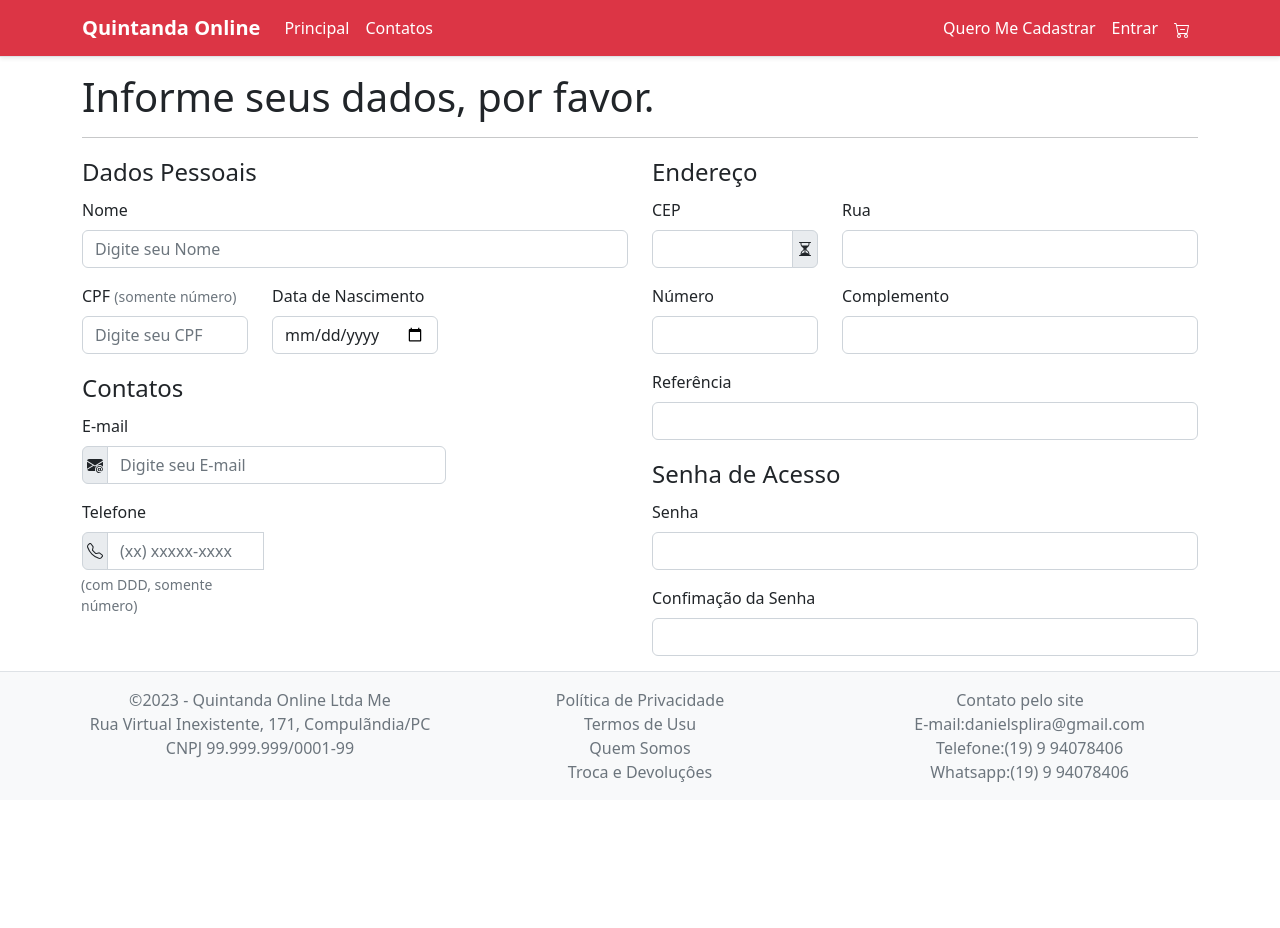
After one commit to DanielSantosLira/quitanda_php, a PHP site: page /cadastro.php in a window 1280 px wide. The commit adds this page. Run offline with PHP 8.4, Linux system fonts and the light colour scheme; some libraries are stand-ins or nearby versions.

Commit message:
problemas aparecem o bom e ter que resolver

```diff
--- /dev/null
+++ b/cadastro.php
@@ -0,0 +1,242 @@
+<!doctype html>
+<html lang="pt-br">
+
+<head>
+
+     <meta charset="utf-8">
+     <meta name="viewport" content="width=device-width, initial-scale=1">
+     <link href="https://cdn.jsdelivr.net/npm/bootstrap@5.3.0-alpha3/dist/css/bootstrap.min.css" rel="stylesheet" integrity="sha384-KK94CHFLLe+nY2dmCWGMq91rCGa5gtU4mk92HdvYe+M/SXH301p5ILy+dN9+nJOZ" crossorigin="anonymous">
+     <link rel="stylesheet" href="/node_modules/bootstrap/dist/css/bootstrap.css">
+     <link rel="shortcut icon" href="img/banana-favicon.png" type="image/x-icon">
+     <title>Quitanda Online :: Cadastro</title>
+
+
+
+
+</head>
+
+<body style="min-width:372px;">
+     <nav class="navbar navbar-expand-lg navbar-dark bg-danger border-bottom shadow-sm mb-3">
+
+          <div class="container">
+
+               <a href="#" class="navbar-brand"><strong>Quintanda Online</strong></a>
+
+               <button class="navbar-toggler" type="button" data-bs-toggle="collapse" data-bs-target=".navbar-collapse">
+
+                    <span class="navbar-toggler-icon"></span>
+
+               </button>
+
+               <div class="navbar-collapse collapse">
+
+                    <ul class="navbar-nav flex-grow-1">
+
+                         <li class="nav-item">
+                              <a href="index.php" class="nav-link text-white">Principal</a>
+                         </li>
+
+                         <li class="nav-item">
+                              <a href="contato.php" class="nav-link text-white">Contatos</a>
+                         </li>
+                    </ul>
+
+
+                    <div class="align-self-end">
+
+                         <ul class="navbar-nav">
+
+                              <li class="nav-item">
+                                   <a href="cadastro.php" class="nav-link text-white">Quero Me Cadastrar</a>
+                              </li>
+
+                              <li class="nav-item">
+                                   <a href="login.php" class="nav-link text-white">Entrar</a>
+                              </li>
+
+                              <li class="nav-item">
+                                   <a href="carrinho.php" class="nav-link text-white">
+                                        <svg xmlns="http://www.w3.org/2000/svg" width="16" height="16" fill="currentColor" class="bi bi-cart-dash text-whitgh" viewBox="0 0 16 16">
+                                             <path d="M6.5 7a.5.5 0 0 0 0 1h4a.5.5 0 0 0 0-1h-4z" />
+                                             <path d="M.5 1a.5.5 0 0 0 0 1h1.11l.401 1.607 1.498 7.985A.5.5 0 0 0 4 12h1a2 2 0 1 0 0 4 2 2 0 0 0 0-4h7a2 2 0 1 0 0 4 2 2 0 0 0 0-4h1a.5.5 0 0 0 .491-.408l1.5-8A.5.5 0 0 0 14.5 3H2.89l-.405-1.621A.5.5 0 0 0 2 1H.5zm3.915 10L3.102 4h10.796l-1.313 7h-8.17zM6 14a1 1 0 1 1-2 0 1 1 0 0 1 2 0zm7 0a1 1 0 1 1-2 0 1 1 0 0 1 2 0z" />
+                                        </svg>
+                                   </a>
+                              </li>
+                         </ul>
+                    </div>
+               </div>
+          </div>
+     </nav>
+
+
+
+     <main>
+          <div class="container">
+               <h1>Informe seus dados, por favor.</h1>
+               <hr class="mt-3">
+               <form action="">
+                    <div class="row">
+                         <div class="col-12 col-md-6">
+                              <fieldset class="row">
+                                   <legend>Dados Pessoais</legend>
+                                   <div class="mb-3">
+                                        <label for="txtNome" class="form-label">Nome</label>
+                                        <input type="text" class="form-control" id="textNome" required required placeholder="Digite seu Nome">
+                                   </div>
+                                   <div class="mb-3 col-md-6 col-xl-4">
+                                        <label for="txtCPF" class="form-label">CPF</label>
+                                        <span class="form-text">(somente número)</span>
+                                        <input type="text" class="form-control" id="textCPF" required placeholder="Digite seu CPF">
+                                   </div>
+                                   <div class="mb-3 col-md-6 col-xl-4">
+
+                                        <label for="txtNascimento" class="form-label">Data de Nascimento</label>
+                                        <input type="date" class="form-control" id="txtNascimento" required>
+                                   </div>
+                              </fieldset>
+                              <fieldset>
+                                   <legend>Contatos</legend>
+                                   <div class="mb-3 col-md-8">
+                                        <label for="txtEmail" class="form-label">E-mail</label>
+                                        <div class="input-group">
+                                             <span class="input-group-text p-1">
+                                                  <svg xmlns="http://www.w3.org/2000/svg" width="16" height="16" fill="currentColor" class="bi bi-envelope-at-fill" viewBox="0 0 16 16">
+                                                       <path d="M2 2A2 2 0 0 0 .05 3.555L8 8.414l7.95-4.859A2 2 0 0 0 14 2H2Zm-2 9.8V4.698l5.803 3.546L0 11.801Zm6.761-2.97-6.57 4.026A2 2 0 0 0 2 14h6.256A4.493 4.493 0 0 1 8 12.5a4.49 4.49 0 0 1 1.606-3.446l-.367-.225L8 9.586l-1.239-.757ZM16 9.671V4.697l-5.803 3.546.338.208A4.482 4.482 0 0 1 12.5 8c1.414 0 2.675.652 3.5 1.671Z" />
+                                                       <path d="M15.834 12.244c0 1.168-.577 2.025-1.587 2.025-.503 0-1.002-.228-1.12-.648h-.043c-.118.416-.543.643-1.015.643-.77 0-1.259-.542-1.259-1.434v-.529c0-.844.481-1.4 1.26-1.4.585 0 .87.333.953.63h.03v-.568h.905v2.19c0 .272.18.42.411.42.315 0 .639-.415.639-1.39v-.118c0-1.277-.95-2.326-2.484-2.326h-.04c-1.582 0-2.64 1.067-2.64 2.724v.157c0 1.867 1.237 2.654 2.57 2.654h.045c.507 0 .935-.07 1.18-.18v.731c-.219.1-.643.175-1.237.175h-.044C10.438 16 9 14.82 9 12.646v-.214C9 10.36 10.421 9 12.485 9h.035c2.12 0 3.314 1.43 3.314 3.034v.21Zm-4.04.21v.227c0 .586.227.8.581.8.31 0 .564-.17.564-.743v-.367c0-.516-.275-.708-.572-.708-.346 0-.573.245-.573.791Z" />
+                                                  </svg>
+                                             </span>
+                                             <input type="text" class="form-control" id="txtEmail" required placeholder="Digite seu E-mail">
+
+
+                                        </div>
+                                   </div>
+                                   <div class="mb-3 col-md-6 col-lg-4">
+
+                                        <label for="txtTelefone" class="form-label">Telefone</label>
+                                        <div class="input-group">
+                                             <span class="input-group-text p-1">
+                                                  <svg xmlns="http://www.w3.org/2000/svg" width="16" height="16" fill="currentColor" class="bi bi-telephone" viewBox="0 0 16 16">
+                                                       <path d="M3.654 1.328a.678.678 0 0 0-1.015-.063L1.605 2.3c-.483.484-.661 1.169-.45 1.77a17.568 17.568 0 0 0 4.168 6.608 17.569 17.569 0 0 0 6.608 4.168c.601.211 1.286.033 1.77-.45l1.034-1.034a.678.678 0 0 0-.063-1.015l-2.307-1.794a.678.678 0 0 0-.58-.122l-2.19.547a1.745 1.745 0 0 1-1.657-.459L5.482 8.062a1.745 1.745 0 0 1-.46-1.657l.548-2.19a.678.678 0 0 0-.122-.58L3.654 1.328zM1.884.511a1.745 1.745 0 0 1 2.612.163L6.29 2.98c.329.423.445.974.315 1.494l-.547 2.19a.678.678 0 0 0 .178.643l2.457 2.457a.678.678 0 0 0 .644.178l2.189-.547a1.745 1.745 0 0 1 1.494.315l2.306 1.794c.829.645.905 1.87.163 2.611l-1.034 1.034c-.74.74-1.846 1.065-2.877.702a18.634 18.634 0 0 1-7.01-4.42 18.634 18.634 0 0 1-4.42-7.009c-.362-1.03-.037-2.137.703-2.877L1.885.511z" />
+                                                  </svg>
+                                             </span>
+                                             <input type="tel" class="form-control" id="txtTelefone" required placeholder="(xx) xxxxx-xxxx">
+
+                                             <span class="form-text">(com DDD, somente número)</span>
+                                        </div>
+                                   </div>
+
+                              </fieldset>
+                         </div>
+                         <div class="col-sm-12 col-md-6">
+                              <fieldset class="row">
+                                   <legend>Endereço</legend>
+                                   <div class="mb-3 col-md-6 col-lg-4">
+                                        <label for="txtCEP" class="form-label">CEP</label>
+                                        <div class="input-group">
+                                             <input type="text" class="form-control" id="txtCEP">
+                                             <span class="input-group-text p-1">
+                                                  <svg xmlns="http://www.w3.org/2000/svg" width="16" height="16" fill="currentColor" class="bi bi-hourglass-split" viewBox="0 0 16 16">
+                                                       <path d="M2.5 15a.5.5 0 1 1 0-1h1v-1a4.5 4.5 0 0 1 2.557-4.06c.29-.139.443-.377.443-.59v-.7c0-.213-.154-.451-.443-.59A4.5 4.5 0 0 1 3.5 3V2h-1a.5.5 0 0 1 0-1h11a.5.5 0 0 1 0 1h-1v1a4.5 4.5 0 0 1-2.557 4.06c-.29.139-.443.377-.443.59v.7c0 .213.154.451.443.59A4.5 4.5 0 0 1 12.5 13v1h1a.5.5 0 0 1 0 1h-11zm2-13v1c0 .537.12 1.045.337 1.5h6.326c.216-.455.337-.963.337-1.5V2h-7zm3 6.35c0 .701-.478 1.236-1.011 1.492A3.5 3.5 0 0 0 4.5 13s.866-1.299 3-1.48V8.35zm1 0v3.17c2.134.181 3 1.48 3 1.48a3.5 3.5 0 0 0-1.989-3.158C8.978 9.586 8.5 9.052 8.5 8.351z" />
+                                                  </svg>
+                                             </span>
+                                        </div>
+                                   </div>
+                                   <div class="mb-3 col-md-6 col-lg-8 align-self-end">
+                                        <label for="txtRua" class="form-label">Rua</label>
+                                        <input type="text" class="form-control" id="textRua">
+                                   </div>
+                                   <div class="mb-3 col-md-4">
+                                        <label for="txtNumero" class="form-label">Número</label>
+                                        <input type="text" class="form-control" id="textNumero">
+                                   </div>
+                                   <div class="mb-3 col-md-8">
+                                        <label for="txtComplemento" class="form-label">Complemento</label>
+                                        <input type="text" class="form-control" id="textComplemento">
+                                   </div>
+                                   <div class="mb-3">
+                                        <label for="txtReferencia" class="form-label">Referência</label>
+                                        <input type="text" class="form-control" id="textReferencia">
+                                   </div>
+                              </fieldset>
+                              <fieldset>
+                                   <legend>Senha de Acesso</legend>
+                                   <div class="mb-3">
+                                        <label for="txtSenha" class="form-label">Senha</label>
+                                        <input type="password" class="form-control" id="textSenha">
+                                   </div>
+                                   <div class="mb-3">
+                                        <label for="txtConfSenha" class="form-label">Confimação da Senha</label>
+                                        <input type="password" class="form-control" id="textConfSenha">
+                                   </div>
+                              </fieldset>
+                         </div>
+                    </div>
+                    <hr class="mt-3">
+                    <div class="form-check mb-3">
+                         <input type="checkbox" class="form-check-input" value="" id="chkPromocoes">
+                         <label for="chkPromocoes" class="form-check-label">Desejo receber ínformações sobre promoções.</label>
+                    </div>
+                    <div class="mb-3">
+                         <a href="index.html" class="btn btn-light btn-outline-danger">Cancelar</a>
+                         <input type="button" value="Criar meu cadastro" class="btn btn-danger" onclick="window.location.href='confirmar-cadastro.php'">
+                    </div>
+               </form>
+          </div>
+
+     </main>
+
+     <div style="height: 273px;" class="d-block d-md-none"></div>
+     <div style="height: 153px;" class="d-none d-md-block d-lg-none"></div>
+     <div style="height: 129px;" class="d-none d-lg-block"></div>
+
+
+     <footer class="border-top fixed-bottom text-muted bg-light">
+
+          <div class="container">
+
+               <div class="row py-3">
+
+                    <div class="col-12 col-md-4 text-center text-md-left text-secondary">
+                         &copy;2023 - Quintanda Online Ltda Me<br>
+                         Rua Virtual Inexistente, 171, Compulãndia/PC<br>
+                         CNPJ 99.999.999/0001-99
+                    </div>
+
+                    <div class="col-12 col-md text-center">
+
+                         <a href="privacidade.php" class="text-decoration-none text-secondary">Política de
+                              Privacidade</a><br>
+                         <a href="termos.php" class="text-decoration-none text-secondary">Termos de Usu</a><br>
+                         <a href="quensomos.php" class="text-decoration-none text-secondary">Quem Somos</a><br>
+                         <a href="troca.php" class="text-decoration-none text-secondary">Troca e Devoluçôes</a>
+                    </div>
+
+                    <div class="col-12 col-md-4 text-center text-md-right">
+                         <a href="contato" class="text-decoration-none text-secondary ">Contato pelo site</a><br>
+                         <svg width="15" height="15" fill="currentColor" class="bi">
+                              <use xlink:href="/bi.svg#envelope" class="text-primary">
+                         </svg>
+                         E-mail:<a href="danielsplira@gmail.com" class="text-decoration-none text-secondary">danielsplira@gmail.com</a><br>
+                         <svg width="15" height="15" fill="currentColor" class="bi text-danger">
+                              <use xlink:href="/bi.svg#telephone">
+                         </svg>
+                         Telefone:<a href="contato" class="text-decoration-none text-secondary">(19) 9 94078406</a><br>
+                         <svg width="15" height="15" fill="currentColor" class="bi text-success">
+                              <use xlink:href="/bi.svg#whatsapp">
+                         </svg>
+                         Whatsapp:<a href="contato" class="text-decoration-none text-secondary">(19) 9 94078406</a><br>
+
+
+                    </div>
+
+               </div>
+
+          </div>
+
+     </footer>
+
+     <script src="https://cdn.jsdelivr.net/npm/bootstrap@5.3.0-alpha3/dist/js/bootstrap.bundle.min.js" integrity="sha384-ENjdO4Dr2bkBIFxQpeoTz1HIcje39Wm4jDKdf19U8gI4ddQ3GYNS7NTKfAdVQSZe" crossorigin="anonymous"></script>
+
+</body>
+
+</html>
--- a/index.php
+++ b/index.php
@@ -1,3 +1,5 @@
+
+
 <!doctype html>
 <html lang="pt-br">
 
@@ -24,6 +26,7 @@
 </head>
 
 <body style="min-width:372px;">
+
      <nav class="navbar navbar-expand-lg navbar-dark bg-danger border-bottom shadow-sm mb-3">
 
           <div class="container">
@@ -75,6 +78,7 @@
                </div>
           </div>
      </nav>
+
 
      <header class="container">
           <div id="carouselMain" class="carousel carousel-white slide " data-ride="carousel">
@@ -850,6 +854,7 @@
           </div>
 
      </footer>
+
      <script src="https://cdn.jsdelivr.net/npm/bootstrap@5.3.0-alpha3/dist/js/bootstrap.bundle.min.js" integrity="sha384-ENjdO4Dr2bkBIFxQpeoTz1HIcje39Wm4jDKdf19U8gI4ddQ3GYNS7NTKfAdVQSZe" crossorigin="anonymous"></script>
 
 </body>
--- a/privacidade.php
+++ b/privacidade.php
@@ -28,16 +28,16 @@
                         <a href="index.php" class="nav-link text-white">Principal</a>
                     </li>
                     <li class="nav-item">
-                        <a href="/contato.html" class="nav-link text-white">Contato</a>
+                        <a href="contato.php" class="nav-link text-white">Contato</a>
                     </li>
                 </ul>
                 <div class="align-self-end">
                     <ul class="navbar-nav">
                         <li class="nav-item">
-                            <a href="/cadastro.html" class="nav-link text-white">Quero Me Cadastrar</a>
+                            <a href="cadastro.php" class="nav-link text-white">Quero Me Cadastrar</a>
                         </li>
                         <li class="nav-item">
-                            <a href="/login.html" class="nav-link text-white">Entrar</a>
+                            <a href="login.php" class="nav-link text-white">Entrar</a>
                         </li>
                         <li class="nav-item">
                             <a href="#" class="nav-link text-white">
--- a/quensomos.php
+++ b/quensomos.php
@@ -25,10 +25,10 @@
             <div class="navbar-collapse collapse">
                 <ul class="navbar-nav flex-grow-1">
                     <li class="nav-item">
-                        <a href="/index.html" class="nav-link text-white">Principal</a>
+                        <a href="index.php" class="nav-link text-white">Principal</a>
                     </li>
                     <li class="nav-item">
-                        <a href="/contato.html" class="nav-link text-white">Contato</a>
+                        <a href="contato.php" class="nav-link text-white">Contato</a>
                     </li>
                 </ul>
                 <div class="align-self-end">
@@ -37,7 +37,7 @@
                             <a href="/cadastro.html" class="nav-link text-white">Quero Me Cadastrar</a>
                         </li>
                         <li class="nav-item">
-                            <a href="/login.html" class="nav-link text-white">Entrar</a>
+                            <a href="login.php" class="nav-link text-white">Entrar</a>
                         </li>
                         <li class="nav-item">
                             <a href="#" class="nav-link text-white">
--- a/recuperacao-senha.php
+++ b/recuperacao-senha.php
@@ -33,7 +33,7 @@
                          </li>
 
                          <li class="nav-item">
-                              <a href="#" class="nav-link text-white">Contatos</a>
+                              <a href="contato.php" class="nav-link text-white">Contatos</a>
                          </li>
                     </ul>
 
@@ -43,11 +43,11 @@
                          <ul class="navbar-nav">
 
                               <li class="nav-item">
-                                   <a href="#" class="nav-link text-white">Quero Me Cadastrar</a>
+                                   <a href="cadastro.php" class="nav-link text-white">Quero Me Cadastrar</a>
                               </li>
 
                               <li class="nav-item">
-                                   <a href="#" class="nav-link text-white">Entrar</a>
+                                   <a href="login.php" class="nav-link text-white">Entrar</a>
                               </li>
 
                               <li class="nav-item">
--- a/termos.php
+++ b/termos.php
@@ -30,16 +30,16 @@
                         <a href="index.php" class="nav-link text-white">Principal</a>
                     </li>
                     <li class="nav-item">
-                        <a href="/contato.html" class="nav-link text-white">Contato</a>
+                        <a href="contato.php" class="nav-link text-white">Contato</a>
                     </li>
                 </ul>
                 <div class="align-self-end">
                     <ul class="navbar-nav">
                         <li class="nav-item">
-                            <a href="/cadastro.html" class="nav-link text-white">Quero Me Cadastrar</a>
+                            <a href="cadastro.php" class="nav-link text-white">Quero Me Cadastrar</a>
                         </li>
                         <li class="nav-item">
-                            <a href="/login.html" class="nav-link text-white">Entrar</a>
+                            <a href="login.php" class="nav-link text-white">Entrar</a>
                         </li>
                         <li class="nav-item">
                             <a href="#" class="nav-link text-white">
```
Also changed, not shown: cadastro-nova-senha.php (+8 -8 lines), carrinho.php (+8 -8 lines), confirmar-cadastro.php (+13 -16 lines), confirmar-contato.php (+8 -8 lines), confirme-cadastro-senha.php (+8 -8 lines), menu.php (renamed from base.php, +11 -9 lines), recuperar-senha.php (+8 -8 lines), troca.php (+7 -7 lines), img/hourglass-split (1).svg (added).
